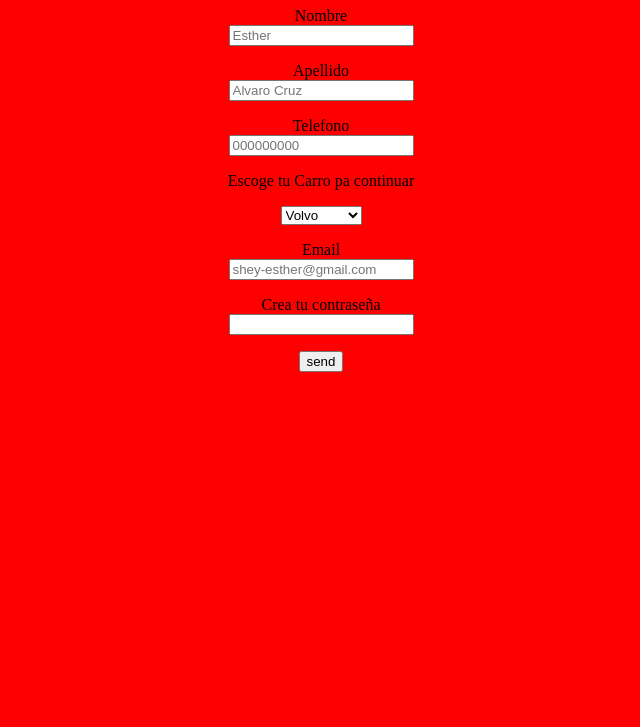
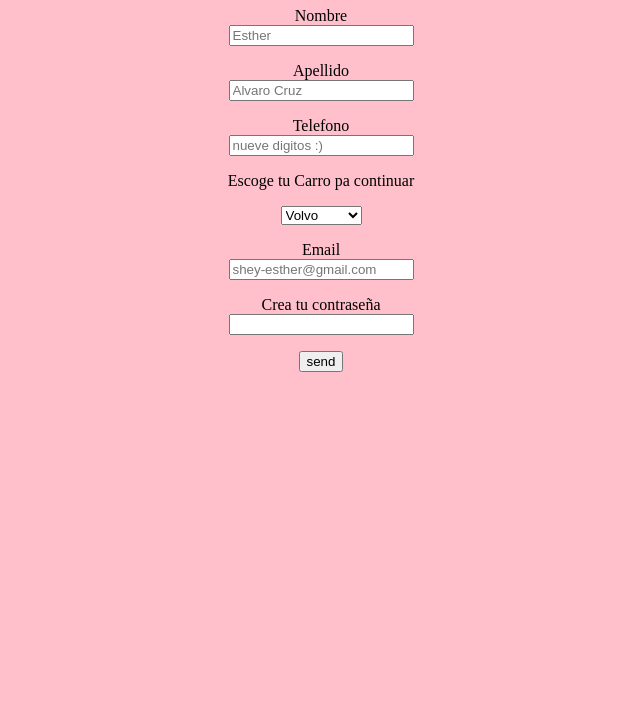
Before and after one commit to shey-esther/HTML-esther, a plain HTML site: page index.html in a window 1280 px wide. Shown: the part 73-800 px from the top of the page, without its empty margins (319-959 px from the left). Drawn offline with Linux system fonts and the light colour scheme; files whose address does not match are found by name.

Commit message:
modificando el color

```diff
--- a/index.html
+++ b/index.html
@@ -5,7 +5,7 @@
 	<title>Document</title>
 	<center><h1>Formulario de Datos</h1></center>
 </head>
-<body style="background-color:#FF0000;">
+<body style="background-color:pink;">
 <center>
 
 	<form action="">
@@ -19,7 +19,7 @@
 	</p>
 	<p>
 		<label for="cell">Telefono</label><br>
-		<input type="telefono" placeholder="000000000" required><br>
+		<input type="telefono" placeholder="nueve digitos :)" required><br>
 	</p>
 	<p>
 		<label for="">Escoge tu Carro pa continuar</label>
```
